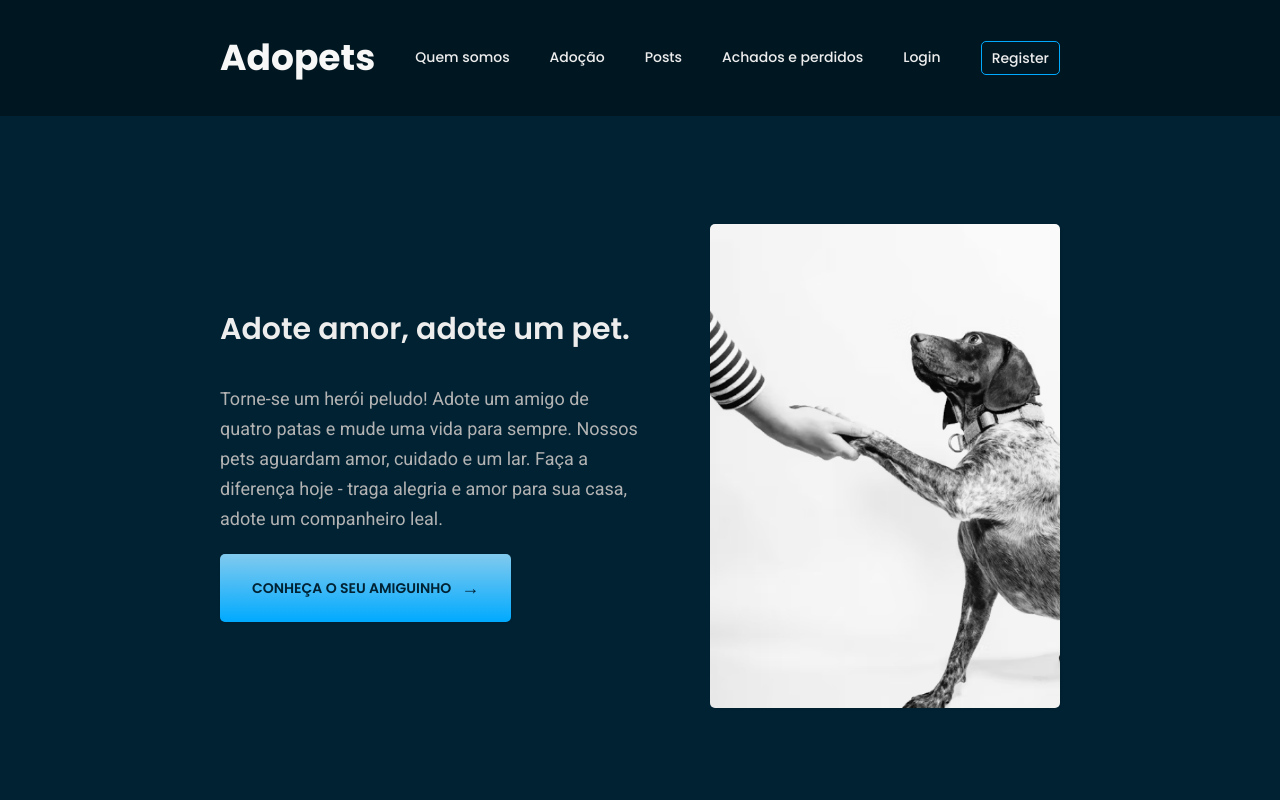
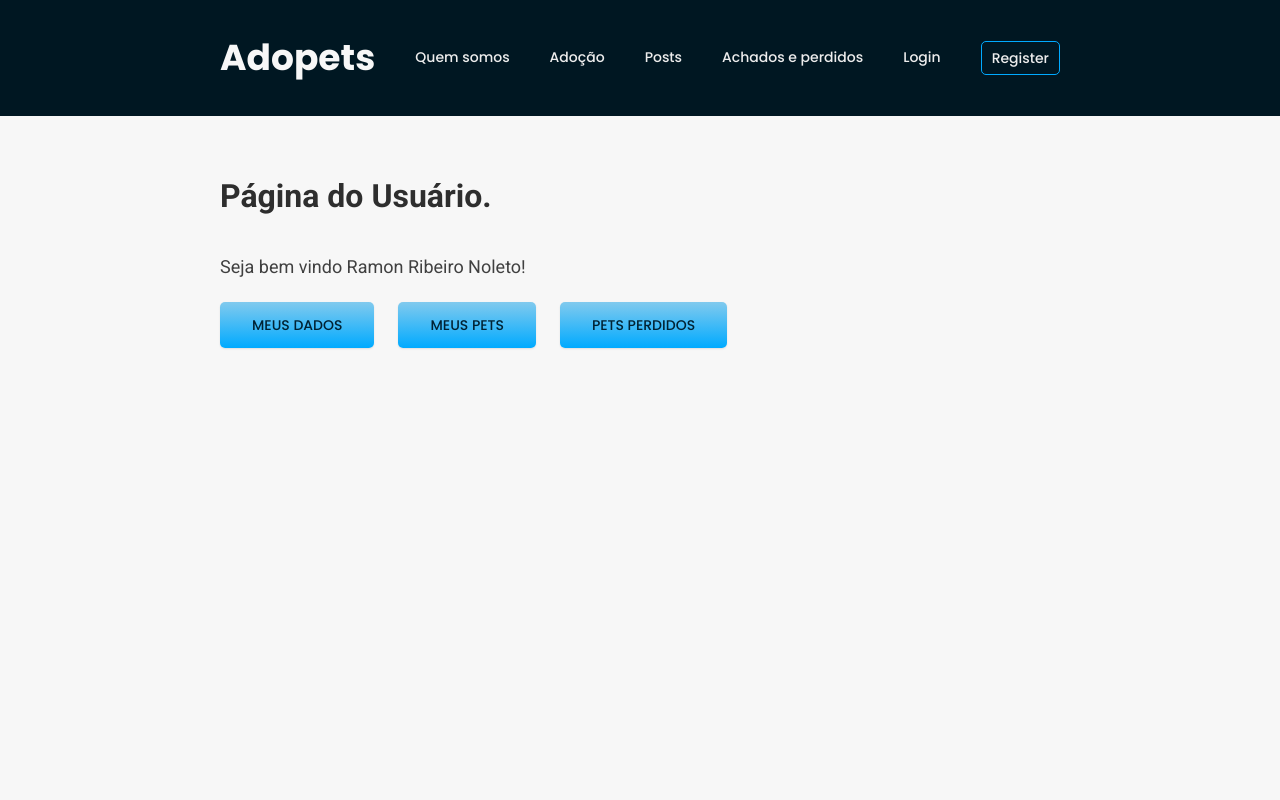
Before and after one commit to RNoleto/Adopets-APP, a Vue app: page /userpage in a window 1280 px wide. Before the commit this address led to /. Shown: the top 800 px of the page. Built offline with nearby package versions, Linux system fonts and the light colour scheme; what @ckeditor/ckeditor5-vue would draw is missing.

Commit message:
UserPage
Ajuste de menus e informações na página de usário externo

```diff
--- a/src/components/PetCard.vue
+++ b/src/components/PetCard.vue
@@ -15,7 +15,7 @@
                             <p class="title">{{ mypet.name }}</p>
                             <p class="text">{{ mypet.sexo }}</p>
                             <p class="text">{{ mypet.birth_day }}</p>
-                            <router-link :to="{ name: 'PetPage', params: { id: mypet.id }}">Página do Pet</router-link>
+                            <router-link :to="{ name: 'PetPage', params: { id: mypet.id }}" class="link">Página do Pet</router-link>
                         </div>
                     </div>
                 </div>
@@ -63,6 +63,14 @@ export default {
                     birth_day: "01/05/2024",
                     sexo: "Macho",
                     img: "https://media.istockphoto.com/id/184337772/pt/foto/que-chamou-me-hamster-an%C3%A3o-de-6-semanas-de-idade.webp?b=1&s=170667a&w=0&k=20&c=KYvcLlei3j6UI7yJ-MPGQMSa0gqNeaSFdwsJoVh0qHg=",
+                },
+                {
+                    id: 5,
+                    name: "Naruto",
+                    specie: "Felina",
+                    birth_day: "02/03/2023",
+                    sexo: "Macho",
+                    img: "https://media.istockphoto.com/id/2148941363/pt/foto/ginger-kitten.jpg?s=2048x2048&w=is&k=20&c=XPIbrTWZqJQkBl7Ay5Aaj8h6vuG2xxqNJVH5HPNQ2YM=",
                 }
             ]
         }
@@ -94,8 +102,11 @@ export default {
 
 <style lang="scss" scoped>
 .container{
+    .title{
+            color: var(--p6);
+        }
     .count{
-        background-color: gray;
+        background-color: var(--c5);
         border-radius: 10px;
         padding: 10px;
         margin: 10px 0px;
@@ -105,7 +116,7 @@ export default {
         flex-wrap: wrap;
         gap: 10px;
         .card{
-            width: 100%;
+            width: calc(calc(100% / 4) - 8px);
             height: 180px;
             overflow: hidden;
             position: relative;
@@ -115,7 +126,7 @@ export default {
             .photo{
                 height: 100%;
                 position: absolute;
-                z-index: -1;
+                // z-index: -1;
                 object-fit: cover;
                 object-position: left center;
             }
@@ -126,6 +137,15 @@ export default {
                 backdrop-filter: blur(2px);
                 .content{
                     padding: 10px;
+                    .title{
+                        color: var(--p3);
+                        width: max-content;
+                        font: 600 24px/32px var(--title-font);
+                    }
+                    .link{
+                        margin-top: 20px;
+                        color: var(--p5);
+                    }
                 }
             }
         }
--- a/src/pages/UserPage.vue
+++ b/src/pages/UserPage.vue
@@ -1,6 +1,25 @@
 <template>
     <div class="content">
-        <PetCard/>
+        <p class="title">Página do Usuário.</p>
+        <div class="user">
+            <p class="text_body">Seja bem vindo {{ user.name }}!</p>
+        </div>
+                <ul class="menu">
+                    <li><button @click="setActiveView('myInfos')">Meus dados</button></li>
+                    <li><button @click="setActiveView('myPets')">Meus Pets</button></li>
+                    <li><button @click="setActiveView('lostPets')">Pets Perdidos</button></li>
+                </ul>
+         <div class="conteudo">
+            <div v-if="activeView === 'myInfos'">
+                <p>Meus Dados de usuário</p>
+            </div>
+            <div v-if="activeView === 'myPets'">
+                <PetCard/>
+            </div>
+            <div v-if="activeView === 'lostPets'">
+                <p>Pets Perdidos</p>
+            </div>
+         </div>
     </div>
 </template>
 
@@ -12,8 +31,47 @@ export default{
     },
     data(){
         return{
-
+            user:{
+                id: 1,
+                name: "Ramon Ribeiro Noleto",
+            },
+            activeView: 'dados',
+        };
+    },
+    methods: {
+        setActiveView(view){
+            this.activeView = view;
         }
     }
 }
 </script>
+
+<style lang="scss" scoped>
+.content{
+    height: 100vh; //Temporario
+    .title{
+        font: 600 32px/40px var(--body-font) ;
+        color: var(--c10);
+    }
+    .user{
+        margin-top: 24px;
+        .text_body{
+            color: var(--c9);
+        }
+    }
+    .menu{
+        width: 100%;
+        display: flex;
+        flex-wrap: wrap;
+        gap: 24px;
+        li{
+            button{
+                font: 500 14px/14px var(--title-font);
+            }
+        }
+    }
+    .conteudo{
+        margin-top: 24px;
+    }
+}
+</style>
--- a/src/router.js
+++ b/src/router.js
@@ -36,7 +36,7 @@ const routes = [
   },
   {
     path: '/userpage',
-    beforeEnter: Guard.auth, //precisa de autenticação
+    // beforeEnter: Guard.auth, //precisa de autenticação
     component: UserPage,
   },
   {
@@ -95,7 +95,7 @@ const routes = [
   {
     path: '/dashboard',
     component: Dashboard,
-    beforeEnter: Guard.auth, //precisa de autenticação
+    // beforeEnter: Guard.auth, //precisa de autenticação
     meta: { hideFooter: true, hideNavBar: true }, //retira o footer e navbar
     children: [
       {
```
